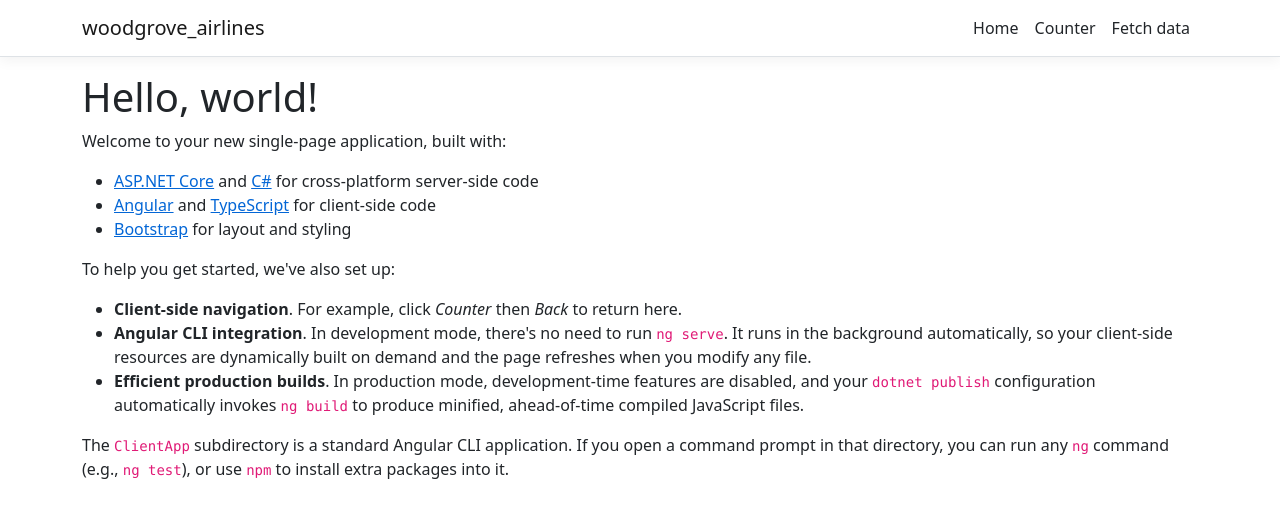
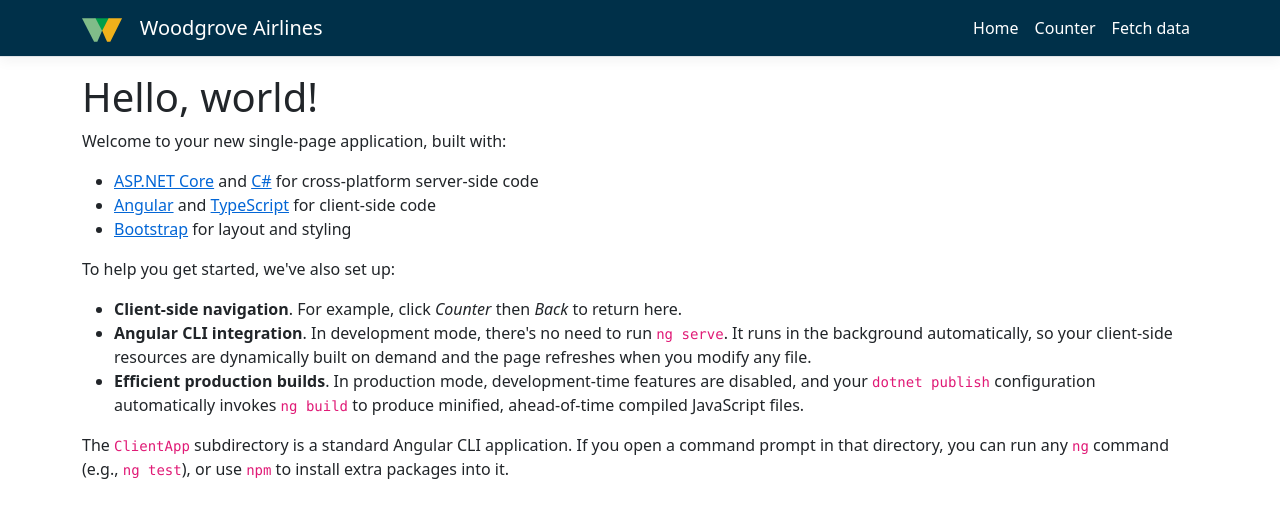
Before and after one commit to yoelhor/woodgrove-airlines, an Angular app in the folder ClientApp/: page / in a window 1280 px wide. Shown: the top 518 px of the page. Built offline with nearby package versions, Linux system fonts and the light colour scheme.

Commit message:
Header navigation bar

```diff
--- a/ClientApp/src/app/app.component.ts
+++ b/ClientApp/src/app/app.component.ts
@@ -2,7 +2,7 @@ import { Component } from '@angular/core';
 
 @Component({
   selector: 'app-root',
-  templateUrl: './app.component.html'
+  templateUrl: './app.component.html',
 })
 export class AppComponent {
   title = 'app';
--- a/ClientApp/src/app/nav-menu/nav-menu.component.html
+++ b/ClientApp/src/app/nav-menu/nav-menu.component.html
@@ -1,9 +1,9 @@
 <header>
   <nav
-    class="navbar navbar-expand-sm navbar-toggleable-sm navbar-light bg-white border-bottom box-shadow mb-3"
+    class="navbar navbar-expand-sm navbar-toggleable-sm navbar-dark border-bottom box-shadow mb-3"
   >
     <div class="container">
-      <a class="navbar-brand" [routerLink]="['/']">woodgrove_airlines</a>
+      <a class="navbar-brand" [routerLink]="['/']"><img src="/assets/logo.svg" style="height: 24px;" /></a> <a class="navbar-brand" [routerLink]="['/']">Woodgrove Airlines</a>
       <button
         class="navbar-toggler"
         type="button"
@@ -25,15 +25,15 @@
             [routerLinkActive]="['link-active']"
             [routerLinkActiveOptions]="{ exact: true }"
           >
-            <a class="nav-link text-dark" [routerLink]="['/']">Home</a>
+            <a class="nav-link text-white" [routerLink]="['/']">Home</a>
           </li>
           <li class="nav-item" [routerLinkActive]="['link-active']">
-            <a class="nav-link text-dark" [routerLink]="['/counter']"
+            <a class="nav-link text-white" [routerLink]="['/counter']"
               >Counter</a
             >
           </li>
           <li class="nav-item" [routerLinkActive]="['link-active']">
-            <a class="nav-link text-dark" [routerLink]="['/fetch-data']"
+            <a class="nav-link text-white" [routerLink]="['/fetch-data']"
               >Fetch data</a
             >
           </li>
--- a/ClientApp/src/index.html
+++ b/ClientApp/src/index.html
@@ -2,7 +2,7 @@
 <html lang="en">
   <head>
     <meta charset="utf-8" />
-    <title>woodgrove_airlines</title>
+    <title>Woodgrove Airlines</title>
     <base href="/" />
 
     <meta name="viewport" content="width=device-width, initial-scale=1" />
--- a/ClientApp/src/styles.css
+++ b/ClientApp/src/styles.css
@@ -18,3 +18,9 @@ code {
   background-color: #1b6ec2;
   border-color: #1861ac;
 }
+
+/***** Header navigation bar ****/
+nav{
+  background-color: #003049!important;
+  color: white!important;
+}
```
Also changed, not shown: ClientApp/src/assets/logo.svg (added).
